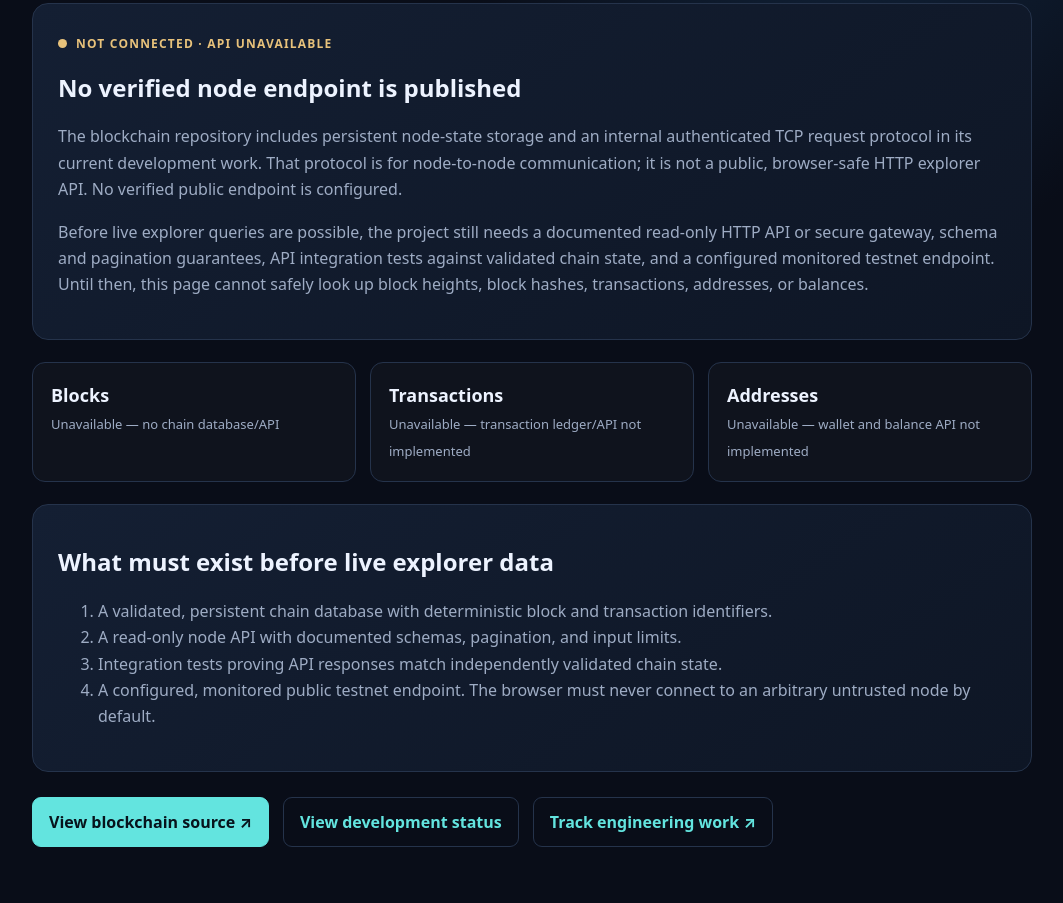
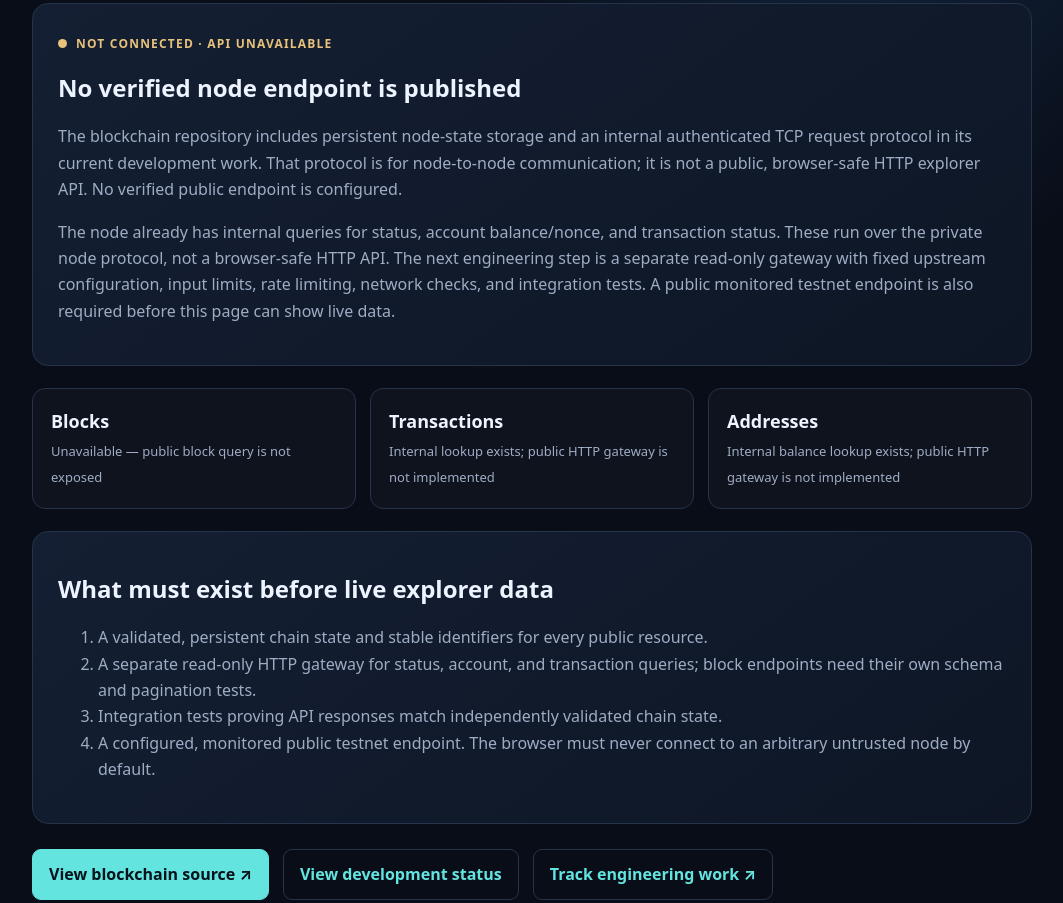
Before and after one commit to Rajosreeranighosh/ANA-Website, a plain HTML site: page explorer.html in a window 1280 px wide. Shown: the part 465-1368 px from the top of the page, without its empty margins (108-1171 px from the left). Drawn offline with Linux system fonts and the light colour scheme.

Commit message:
Clarify internal node queries and read API gateway roadmap

```diff
--- a/explorer.html
+++ b/explorer.html
@@ -13,13 +13,13 @@
 <header class="wrap nav"><a class="brand" href="index.html"><span class="mark">A</span>ANA BLOCKCHAIN</a><nav><a href="status.html">Development status</a> · <a href="index.html">Home</a></nav></header>
 <main class="wrap">
 <section class="hero"><div class="eyebrow">ANA network explorer</div><h1>Explore the chain.<br>When the chain is ready.</h1><p class="muted">This is the explorer entry point for ANA. It is intentionally not showing sample blocks, fake transactions, placeholder balances, or invented network statistics.</p></section>
-<section class="panel" aria-live="polite"><div class="state"><span class="dot"></span>Not connected · API unavailable</div><h2>No verified node endpoint is published</h2><p class="muted">The blockchain repository includes persistent node-state storage and an internal authenticated TCP request protocol in its current development work. That protocol is for node-to-node communication; it is not a public, browser-safe HTTP explorer API. No verified public endpoint is configured.</p><p class="muted">Before live explorer queries are possible, the project still needs a documented read-only HTTP API or secure gateway, schema and pagination guarantees, API integration tests against validated chain state, and a configured monitored testnet endpoint. Until then, this page cannot safely look up block heights, block hashes, transactions, addresses, or balances.</p></section>
+<section class="panel" aria-live="polite"><div class="state"><span class="dot"></span>Not connected · API unavailable</div><h2>No verified node endpoint is published</h2><p class="muted">The blockchain repository includes persistent node-state storage and an internal authenticated TCP request protocol in its current development work. That protocol is for node-to-node communication; it is not a public, browser-safe HTTP explorer API. No verified public endpoint is configured.</p><p class="muted">The node already has internal queries for status, account balance/nonce, and transaction status. These run over the private node protocol, not a browser-safe HTTP API. The next engineering step is a separate read-only gateway with fixed upstream configuration, input limits, rate limiting, network checks, and integration tests. A public monitored testnet endpoint is also required before this page can show live data.</p></section>
 <div class="grid">
-<div class="tile"><strong>Blocks</strong><span>Unavailable — no chain database/API</span></div>
-<div class="tile"><strong>Transactions</strong><span>Unavailable — transaction ledger/API not implemented</span></div>
-<div class="tile"><strong>Addresses</strong><span>Unavailable — wallet and balance API not implemented</span></div>
+<div class="tile"><strong>Blocks</strong><span>Unavailable — public block query is not exposed</span></div>
+<div class="tile"><strong>Transactions</strong><span>Internal lookup exists; public HTTP gateway is not implemented</span></div>
+<div class="tile"><strong>Addresses</strong><span>Internal balance lookup exists; public HTTP gateway is not implemented</span></div>
 </div>
-<section class="panel"><h2>What must exist before live explorer data</h2><ol class="muted"><li>A validated, persistent chain database with deterministic block and transaction identifiers.</li><li>A read-only node API with documented schemas, pagination, and input limits.</li><li>Integration tests proving API responses match independently validated chain state.</li><li>A configured, monitored public testnet endpoint. The browser must never connect to an arbitrary untrusted node by default.</li></ol></section>
+<section class="panel"><h2>What must exist before live explorer data</h2><ol class="muted"><li>A validated, persistent chain state and stable identifiers for every public resource.</li><li>A separate read-only HTTP gateway for status, account, and transaction queries; block endpoints need their own schema and pagination tests.</li><li>Integration tests proving API responses match independently validated chain state.</li><li>A configured, monitored public testnet endpoint. The browser must never connect to an arbitrary untrusted node by default.</li></ol></section>
 <div class="actions"><a class="btn primary" href="https://github.com/Rajosreeranighosh/ANA-Blockchain">View blockchain source ↗</a><a class="btn" href="status.html">View development status</a><a class="btn" href="https://github.com/Rajosreeranighosh/ANA-Blockchain/issues">Track engineering work ↗</a></div>
 </main>
 <footer class="wrap footer">© 2026 ANA Blockchain · Experimental software · No live network data is currently available.</footer>
```
